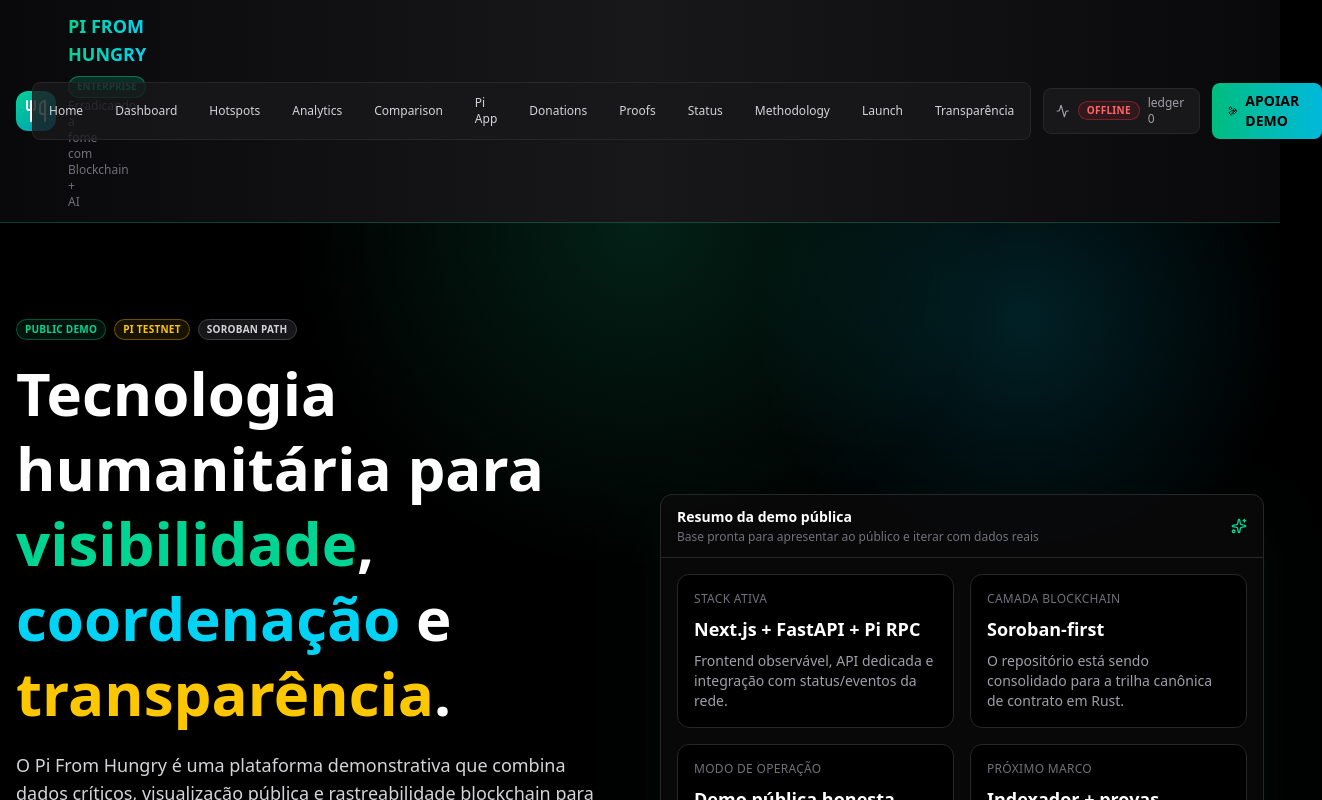
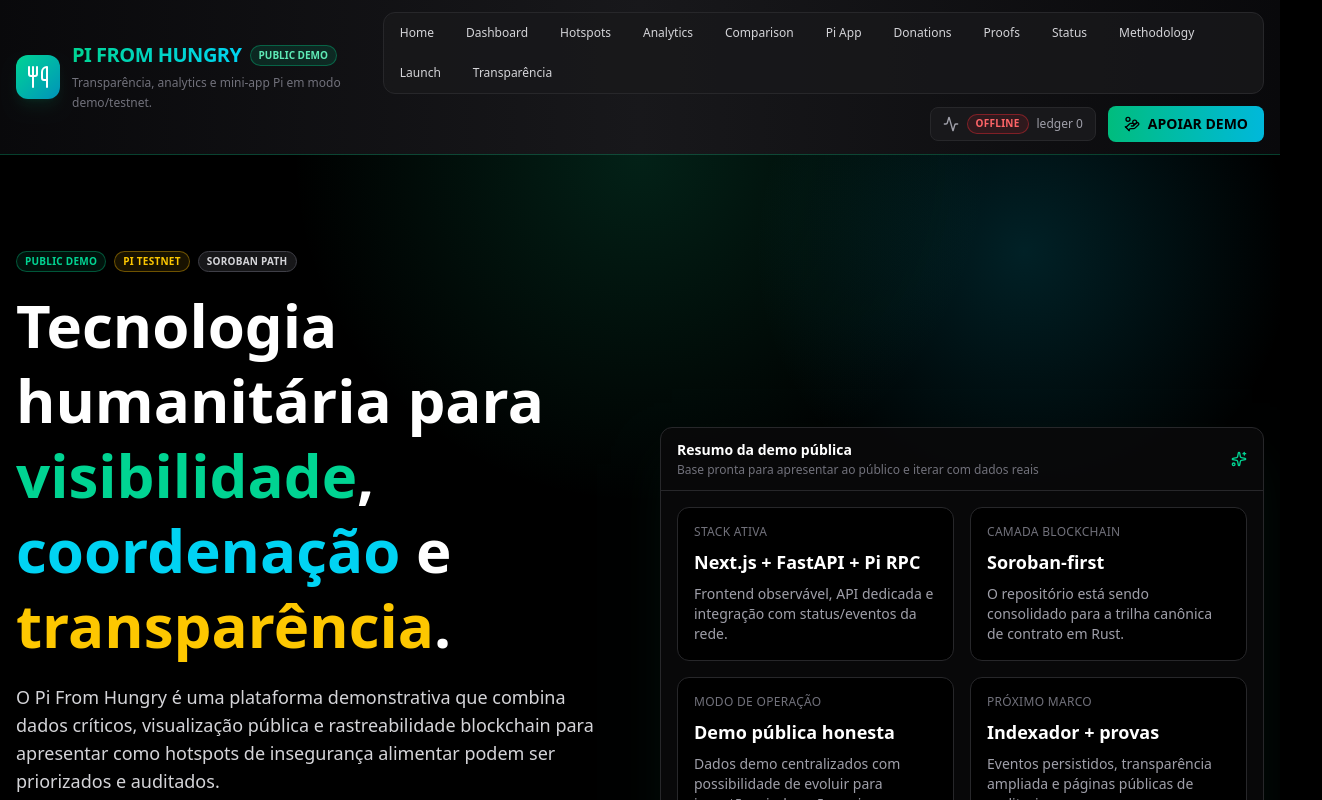
Before and after one commit to weedzinxd/pi-from-hungry, a Next.js app in the folder dashboard/: page / in a window 1280 px wide. Shown: the top 800 px of the page, 1322 px wide, since content can reach past the window. Built offline with nearby package versions, Linux system fonts and the light colour scheme; no server answers.

Commit message:
fix: prevent header overlap on public pages

```diff
--- a/dashboard/src/components/layout/AppHeader.tsx
+++ b/dashboard/src/components/layout/AppHeader.tsx
@@ -29,42 +29,54 @@
         : 'danger';
 
   return (
-    <header className="border-b border-emerald-500/30 bg-gradient-to-r from-zinc-950 via-zinc-900 to-zinc-950 backdrop-blur-sm sticky top-0 z-50">
-      <div className="max-w-7xl mx-auto px-4 py-3">
-        <div className="flex items-center justify-between gap-4">
-          <div className="flex items-center gap-3 min-w-0">
-            <div className="w-10 h-10 bg-gradient-to-br from-emerald-400 to-cyan-600 rounded-xl flex items-center justify-center shrink-0">
-              <Utensils className="w-6 h-6 text-white" />
+    <header className="sticky top-0 z-50 border-b border-emerald-500/30 bg-gradient-to-r from-zinc-950 via-zinc-900 to-zinc-950 backdrop-blur-sm">
+      <div className="mx-auto max-w-7xl px-4 py-3">
+        <div className="flex flex-col gap-3 xl:flex-row xl:items-center xl:justify-between">
+          <div className="flex min-w-0 items-center gap-3">
+            <div className="flex h-11 w-11 shrink-0 items-center justify-center rounded-xl bg-gradient-to-br from-emerald-400 to-cyan-600 shadow-lg shadow-emerald-500/10">
+              <Utensils className="h-6 w-6 text-white" />
             </div>
             <div className="min-w-0">
-              <h1 className="text-lg font-black flex items-center gap-2 flex-wrap">
-                <span className="bg-gradient-to-r from-emerald-400 to-cyan-400 bg-clip-text text-transparent">
+              <div className="flex flex-wrap items-center gap-2">
+                <span className="bg-gradient-to-r from-emerald-400 to-cyan-400 bg-clip-text text-lg font-black tracking-tight text-transparent sm:text-xl">
                   PI FROM HUNGRY
                 </span>
-                <span className="px-2 py-0.5 bg-emerald-500/20 text-emerald-400 text-[10px] rounded-full border border-emerald-500/50 font-mono">
-                  ENTERPRISE
+                <span className="rounded-full border border-emerald-500/40 bg-emerald-500/15 px-2 py-0.5 text-[10px] font-mono font-semibold text-emerald-300">
+                  PUBLIC DEMO
                 </span>
-              </h1>
-              <p className="text-xs text-zinc-500">Erradicando a fome com Blockchain + AI</p>
+              </div>
+              <p className="mt-1 max-w-md text-xs leading-5 text-zinc-500">
+                Transparência, analytics e mini-app Pi em modo demo/testnet.
+              </p>
             </div>
           </div>
 
-          <div className="flex items-center gap-3">
-            <nav className="hidden lg:flex items-center gap-2 rounded-lg border border-zinc-800 bg-zinc-900/80 p-1 text-xs font-medium">
+          <div className="flex flex-col gap-3 xl:items-end">
+            <nav className="hidden max-w-full flex-wrap items-center gap-2 rounded-xl border border-zinc-800 bg-zinc-900/80 p-1 text-xs font-medium lg:flex">
               {navItems.map((item) => (
-                <Link key={item.href} href={item.href} className="rounded-md px-3 py-2 text-zinc-300 transition hover:bg-zinc-800 hover:text-white">
+                <Link
+                  key={item.href}
+                  href={item.href}
+                  className="rounded-md px-3 py-2 text-zinc-300 transition hover:bg-zinc-800 hover:text-white"
+                >
                   {item.label}
                 </Link>
               ))}
             </nav>
-            <div className="hidden md:flex items-center gap-2 px-3 py-1.5 rounded-lg border border-zinc-800 bg-zinc-900 text-xs font-medium">
-              <Activity className="w-4 h-4 text-zinc-400" />
-              <StatusPill label={networkStatus?.status ?? 'offline'} tone={tone} />
-              <span className="text-zinc-400">ledger {networkStatus?.latestLedger ?? 0}</span>
+
+            <div className="flex flex-col gap-3 sm:flex-row sm:items-center xl:justify-end">
+              <div className="hidden items-center gap-2 rounded-lg border border-zinc-800 bg-zinc-900 px-3 py-1.5 text-xs font-medium md:flex">
+                <Activity className="h-4 w-4 text-zinc-400" />
+                <StatusPill label={networkStatus?.status ?? 'offline'} tone={tone} />
+                <span className="text-zinc-400">ledger {networkStatus?.latestLedger ?? 0}</span>
+              </div>
+              <Link
+                href="/transparency"
+                className="inline-flex items-center justify-center gap-2 rounded-lg bg-gradient-to-r from-emerald-500 to-cyan-500 px-4 py-2 text-sm font-bold text-black"
+              >
+                <HandCoins className="h-4 w-4" /> APOIAR DEMO
+              </Link>
             </div>
-            <Link href="/transparency" className="px-4 py-2 bg-gradient-to-r from-emerald-500 to-cyan-500 text-black font-bold text-sm rounded-lg flex items-center gap-2">
-              <HandCoins className="w-4 h-4" />APOIAR DEMO
-            </Link>
           </div>
         </div>
       </div>
```
